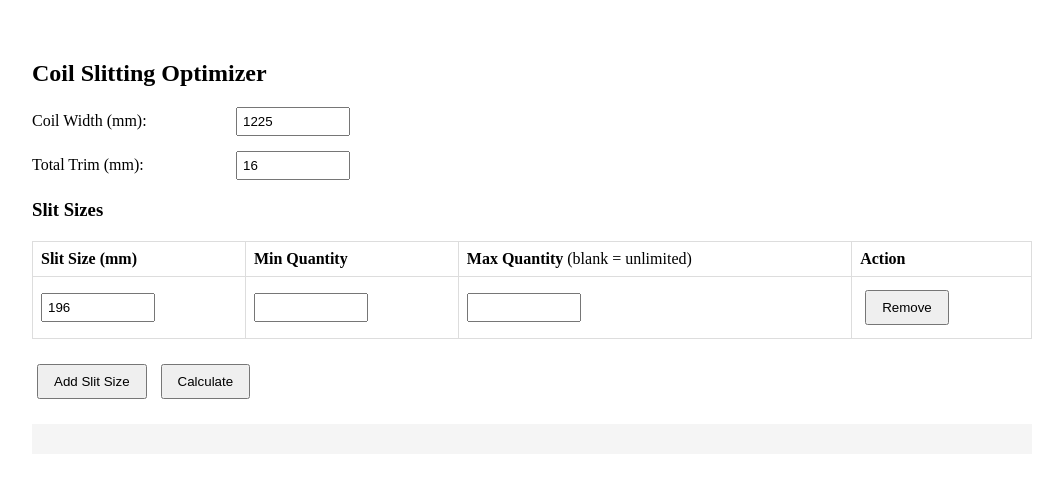
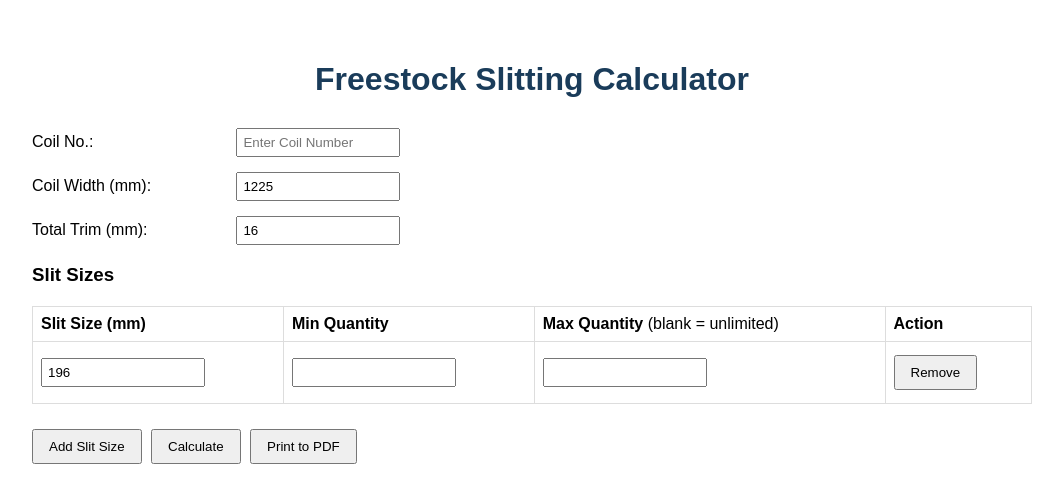
Before and after one commit to Stephan81Smit/Slitting, a plain HTML site: page index.html in a window 1280 px wide. Shown: the whole page, without its empty margins (108-1171 px from the left). Drawn offline with Linux system fonts and the light colour scheme.

Commit message:
Update index.html

```diff
--- a/index.html
+++ b/index.html
@@ -2,34 +2,45 @@
 <html lang="en">
 <head>
     <meta charset="UTF-8">
-    <title>Coil Slitting Optimization Calculator</title>
+    <title>Freestock Slitting Calculator</title>
     <style>
+        body { font-family: Arial, sans-serif; }
         .container { max-width: 1000px; margin: 20px auto; padding: 20px; }
         .input-group { margin-bottom: 15px; }
         label { display: inline-block; width: 200px; }
-        input { width: 100px; padding: 5px; }
+        input { width: 150px; padding: 5px; }
         table { width: 100%; margin: 20px 0; border-collapse: collapse; }
         th, td { padding: 8px; border: 1px solid #ddd; text-align: left; }
-        button { padding: 8px 15px; margin: 5px; cursor: pointer; }
+        button { padding: 8px 15px; margin: 5px 5px 5px 0; cursor: pointer; }
         .result { margin-top: 20px; padding: 15px; background: #f5f5f5; }
         .summary-table { width: 100%; max-width: 500px; margin-bottom: 20px; }
         .summary-table th, .summary-table td { border: none; text-align: left; padding: 6px 8px; }
         .details-table { width: 100%; max-width: 500px; margin-top: 10px; }
         .details-table th, .details-table td { text-align: left; }
         .highlight { font-weight: bold; color: #2a5d84; }
+        h1 { text-align: center; color: #1a3c5a; margin-bottom: 30px; }
+        @media print {
+            body { background: #fff; }
+            button, .input-group button, .add-remove-btn { display: none !important; }
+            input, select, textarea { border: none; background: transparent; }
+            .container { box-shadow: none; }
+            .result { background: none; }
+        }
     </style>
 </head>
 <body>
     <div class="container">
-        <h2>Coil Slitting Optimizer</h2>
-
+        <h1>Freestock Slitting Calculator</h1>
         <div class="input-group">
-            <label>Coil Width (mm):</label>
+            <label for="coilNo">Coil No.:</label>
+            <input type="text" id="coilNo" placeholder="Enter Coil Number">
+        </div>
+        <div class="input-group">
+            <label for="coilWidth">Coil Width (mm):</label>
             <input type="number" id="coilWidth" value="1225">
         </div>
-
         <div class="input-group">
-            <label>Total Trim (mm):</label>
+            <label for="totalTrim">Total Trim (mm):</label>
             <input type="number" id="totalTrim" value="16">
         </div>
 
@@ -48,13 +59,14 @@
                     <td><input type="number" class="slit-size" value="196"></td>
                     <td><input type="number" class="min-qty"></td>
                     <td><input type="number" class="max-qty"></td>
-                    <td><button onclick="removeRow(this)">Remove</button></td>
+                    <td><button class="add-remove-btn" onclick="removeRow(this)">Remove</button></td>
                 </tr>
             </tbody>
         </table>
 
-        <button onclick="addSlitRow()">Add Slit Size</button>
+        <button class="add-remove-btn" onclick="addSlitRow()">Add Slit Size</button>
         <button onclick="calculateOptimization()">Calculate</button>
+        <button onclick="window.print()">Print to PDF</button>
 
         <div id="results" class="result"></div>
     </div>
@@ -67,7 +79,7 @@
                 <td><input type="number" class="slit-size"></td>
                 <td><input type="number" class="min-qty"></td>
                 <td><input type="number" class="max-qty"></td>
-                <td><button onclick="removeRow(this)">Remove</button></td>
+                <td><button class="add-remove-btn" onclick="removeRow(this)">Remove</button></td>
             `;
             tbody.appendChild(newRow);
         }
@@ -77,6 +89,7 @@
         }
 
         function calculateOptimization() {
+            const coilNo = document.getElementById('coilNo').value.trim();
             const coilWidth = parseFloat(document.getElementById('coilWidth').value);
             const totalTrim = parseFloat(document.getElementById('totalTrim').value);
             const availableWidth = coilWidth - totalTrim;
@@ -149,6 +162,10 @@
                     <h3>Optimal Slitting Combination</h3>
                     <table class="summary-table">
                         <tr>
+                            <th>Coil No.:</th>
+                            <td class="highlight">${coilNo ? coilNo : '-'}</td>
+                        </tr>
+                        <tr>
                             <th>Original Coil Width:</th>
                             <td class="highlight">${coilWidth} mm</td>
                         </tr>
```
